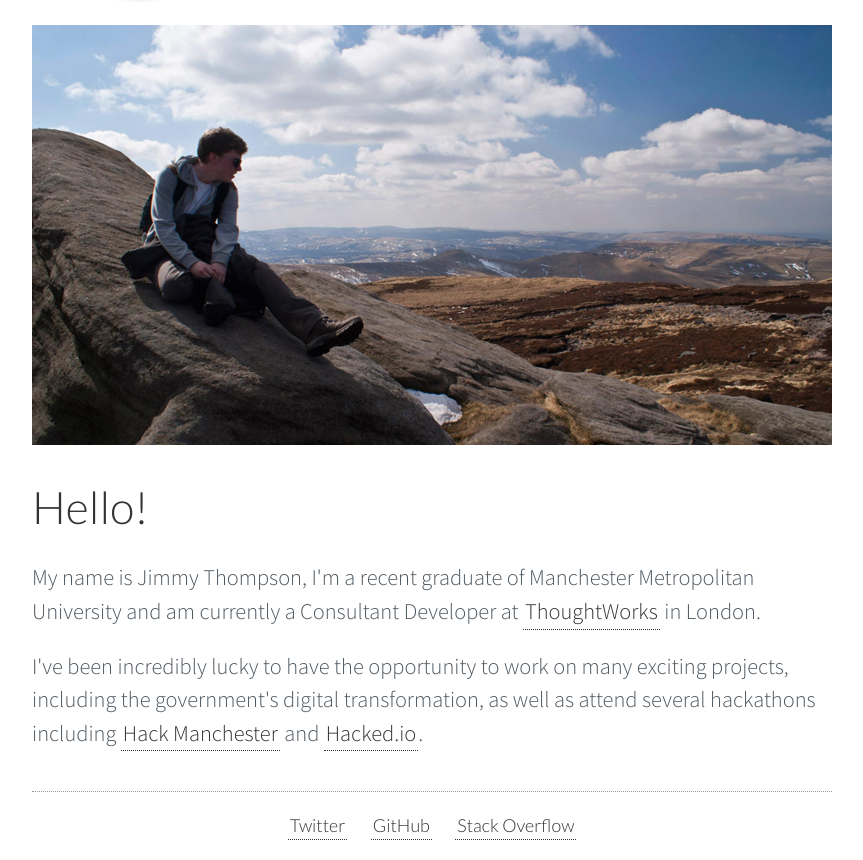
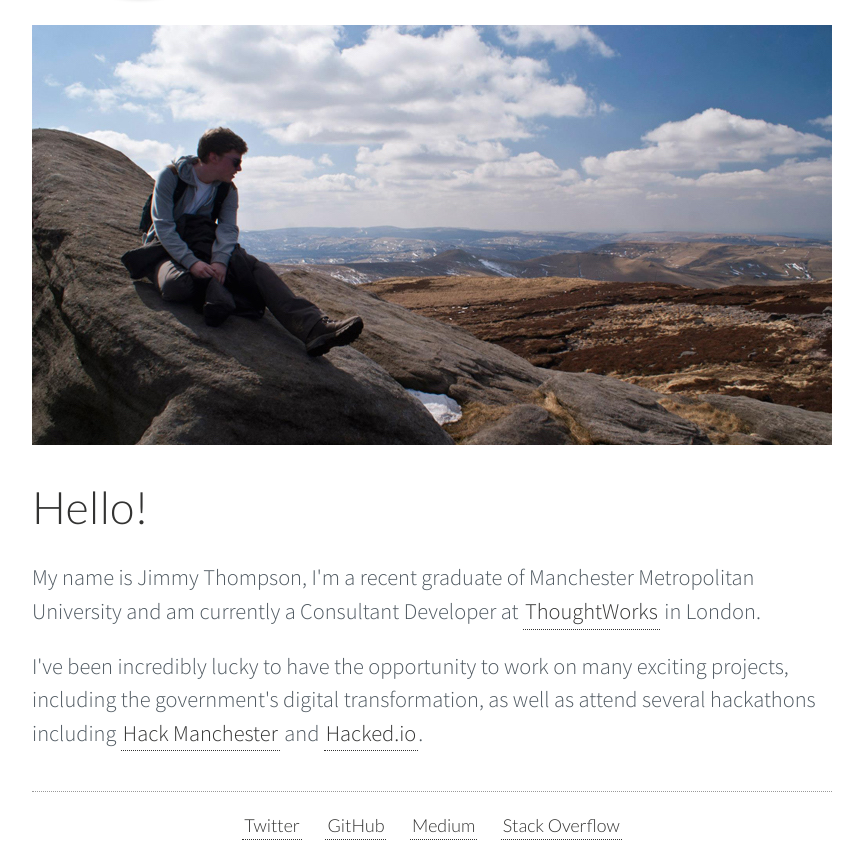
Before and after one commit to JimmyThompson/jimmythompson.co.uk, a Jekyll site: the page built from index.html, in a window 1280 px wide, cut to the strip 234-1094 px from the top of the page. Shown: the whole strip, without its empty margins (208-1071 px from the left). Built offline with Jekyll 4.4.1, drawn with Linux system fonts in a browser that asks for light colours; nearby versions of some CDN libraries.

Commit message:
Added medium account

```diff
--- a/_config.yml
+++ b/_config.yml
@@ -13,5 +13,6 @@ description: "The personal website and blog of Jimmy Thompson, a software develo
 
 twitter: jimmythompson
 github: jimmythompson
+medium: jimmythompson
 facebook: JimmyThompsonUK
 email: jimmy@jimmythompson.co.uk
--- a/_layouts/main.html
+++ b/_layouts/main.html
@@ -42,6 +42,7 @@
         <ul class="unstyled">
           <li><a href="//twitter.com/{{ site.twitter }}">Twitter</a></li>
           <li><a href="//github.com/{{ site.github }}">GitHub</a></li>
+          <li><a href="//medium.com/@{{ site.medium }}">Medium</a></li>
           <li><a href="//stackoverflow.com/users/1162899/jimmy-thompson">Stack Overflow</a></li>
         </ul>
       </footer>
```
